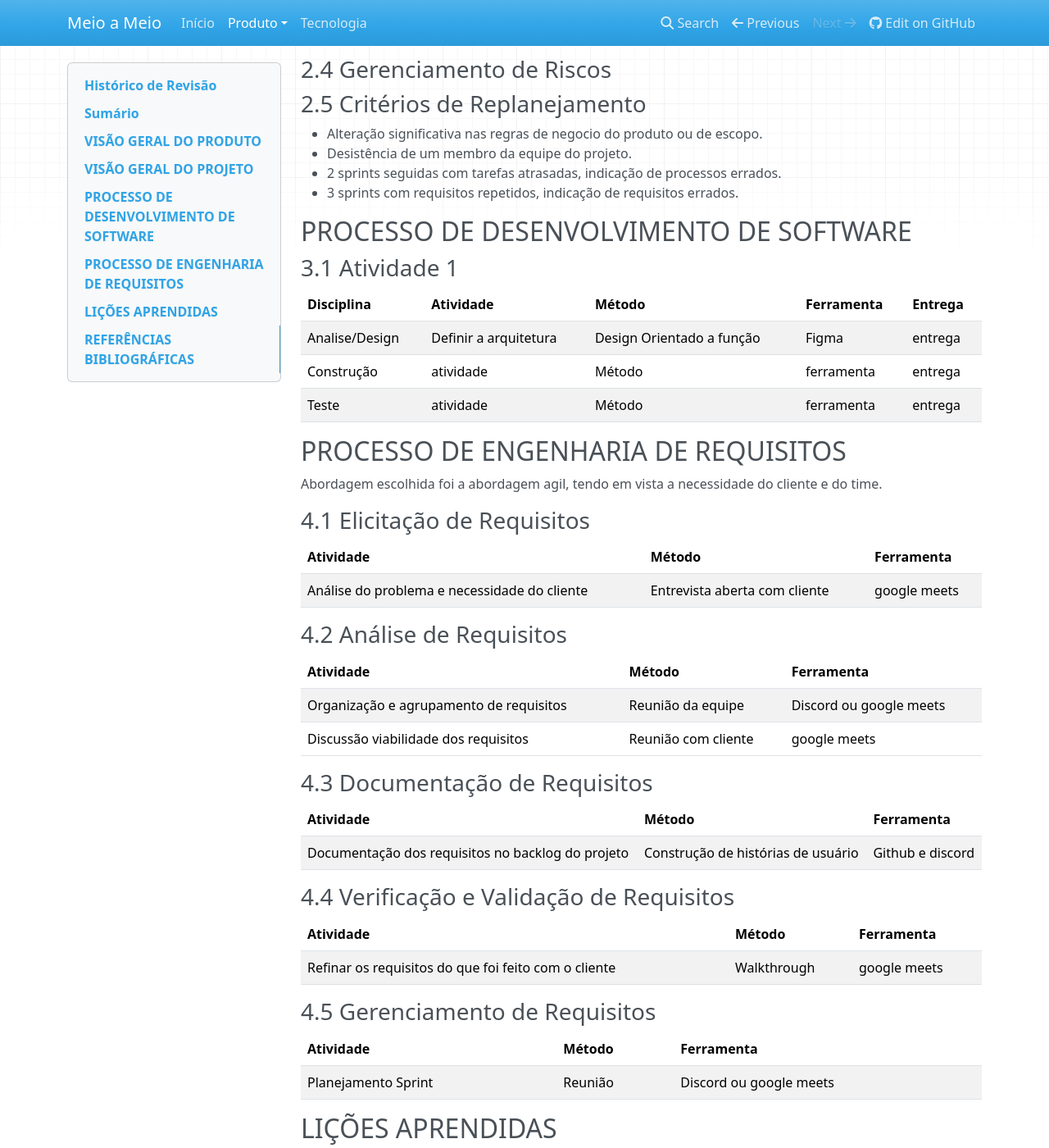
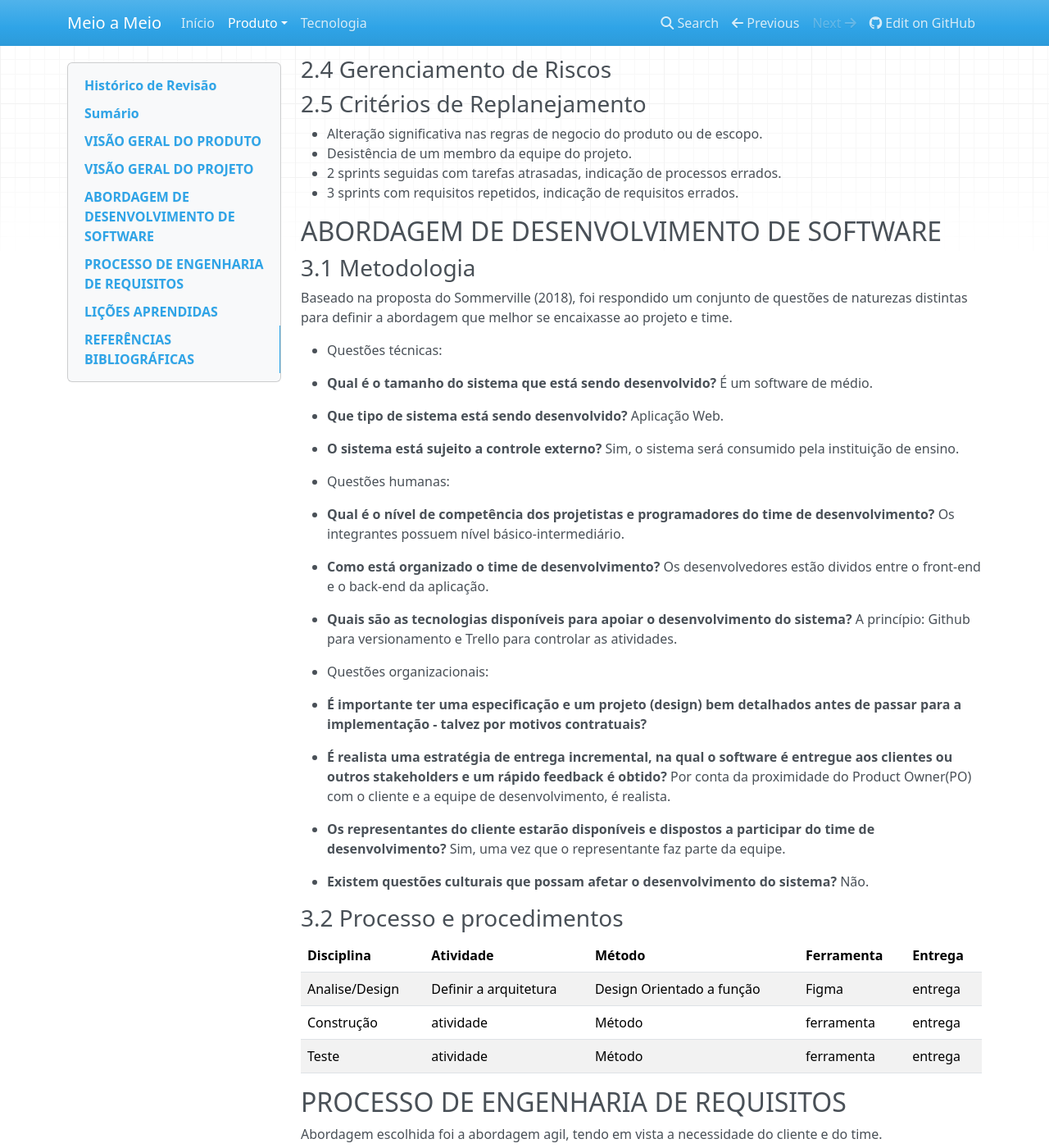
Before and after one commit to mdsreq-fga-unb/2022.1-Meio-a-Meio, an MkDocs documentation site: the page built from docs/ProductVision.md, in a window 1280 px wide and 1400 px high, scrolled down 2521 px. Shown: the whole window at 82% size. Built offline with MkDocs 1.6.1, drawn with Linux system fonts in a browser that asks for light colours; nearby versions of some CDN libraries.

Commit message:
Update ProductVision.md

```diff
--- a/docs/ProductVision.md
+++ b/docs/ProductVision.md
@@ -101,8 +101,39 @@
  - 2 sprints seguidas com tarefas atrasadas, indicação de processos errados.
  - 3 sprints com requisitos repetidos, indicação de requisitos errados.
 
-## PROCESSO DE DESENVOLVIMENTO DE SOFTWARE
-### 3.1 Atividade 1
+## ABORDAGEM DE DESENVOLVIMENTO DE SOFTWARE
+### 3.1 Metodologia
+
+Baseado na proposta do Sommerville (2018), foi respondido um conjunto de questões de naturezas distintas para definir a abordagem que melhor se encaixasse ao projeto e time.
+
+- Questões técnicas:
+
+   - <b>Qual é o tamanho do sistema que está sendo desenvolvido?</b> É um software de médio.<br>
+
+   - <b>Que tipo de sistema está sendo desenvolvido?</b> Aplicação Web.<br>
+
+   - <b>O sistema está sujeito a controle externo?</b> Sim, o sistema será consumido pela instituição de ensino.
+
+- Questões humanas:
+
+   - <b>Qual é o nível de competência dos projetistas e programadores do time de desenvolvimento?</b> Os integrantes possuem nível básico-intermediário.<br>
+
+   - <b>Como está organizado o time de desenvolvimento?</b> Os desenvolvedores estão dividos entre o front-end e o back-end da aplicação.<br>
+
+   - <b>Quais são as tecnologias disponíveis para apoiar o desenvolvimento do sistema?</b> A princípio: Github para versionamento e Trello para controlar as atividades.
+
+- Questões organizacionais:
+
+   - <b>É importante ter uma especificação e um projeto (design) bem detalhados antes de passar para a implementação - talvez por motivos contratuais?</b>
+
+   - <b>É realista uma estratégia de entrega incremental, na qual o software é entregue aos clientes ou outros stakeholders e um rápido feedback é obtido?</b> Por conta da proximidade do Product Owner(PO) com o cliente e a equipe de desenvolvimento, é realista.<br>
+
+   - <b>Os representantes do cliente estarão disponíveis e dispostos a participar do time de desenvolvimento?</b> Sim, uma vez que o representante faz parte da equipe.
+
+   - <b>Existem questões culturais que possam afetar o desenvolvimento do sistema?</b> Não.<br>
+
+
+### 3.2 Processo e procedimentos
 
 | Disciplina |Atividade| Método | Ferramenta | Entrega|
 |----|----|----|----|----|
```
